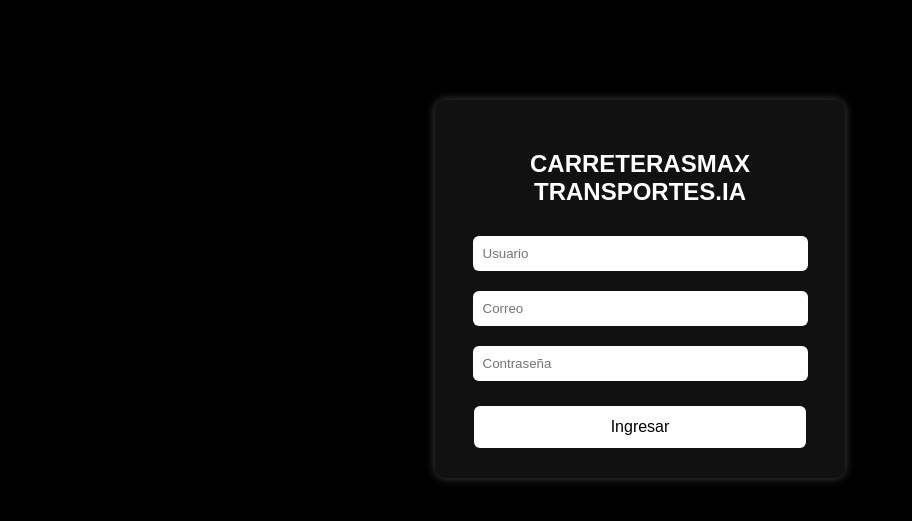
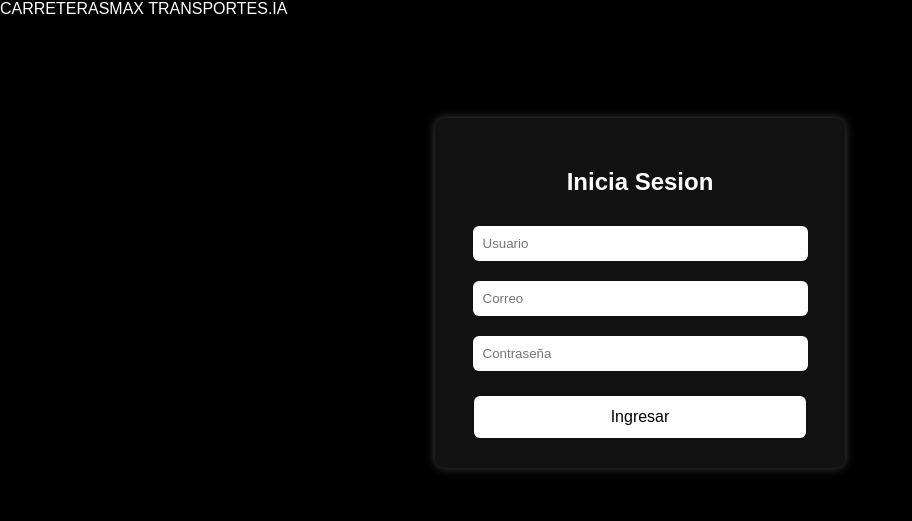
Before and after one commit to MarquitosVitally/CARRETERAMAX-TRANSPORTES.IA, a Flask app: page / in a window 1280 px wide. Shown: the top 521 px of the page, without its empty margins (0-912 px from the left). Run offline with Flask 3, Linux system fonts and the light colour scheme.

Commit message:
HTML y CSS de Inicio

```diff
--- a/templates/login.html
+++ b/templates/login.html
@@ -1,6 +1,6 @@
 <!DOCTYPE html>
 <html>
-<head>
+<head> CARRETERASMAX TRANSPORTES.IA
     <link rel="stylesheet" href="{{ url_for('static', filename='styles.css') }}">
     <meta charset="UTF-8">
     <title>Login</title>
@@ -8,7 +8,7 @@
 <body>
 
 <div class="login-container">
-    <h2>CARRETERASMAX TRANSPORTES.IA</h2>
+    <h2>Inicia Sesion</h2>
 
     <form action="/ingresar" method="POST">
         <input type="text" name="usuario" placeholder="Usuario" required>
```
